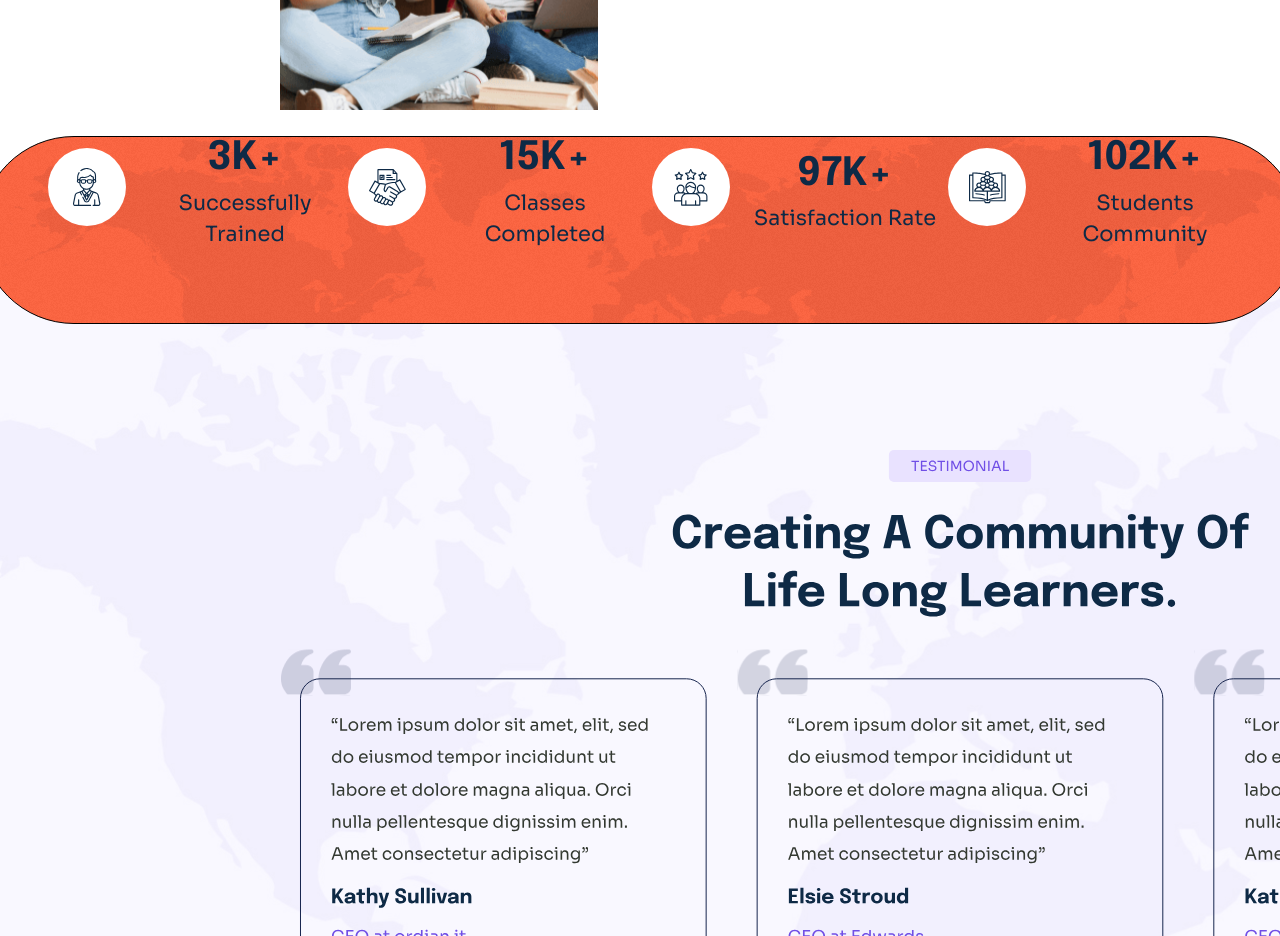
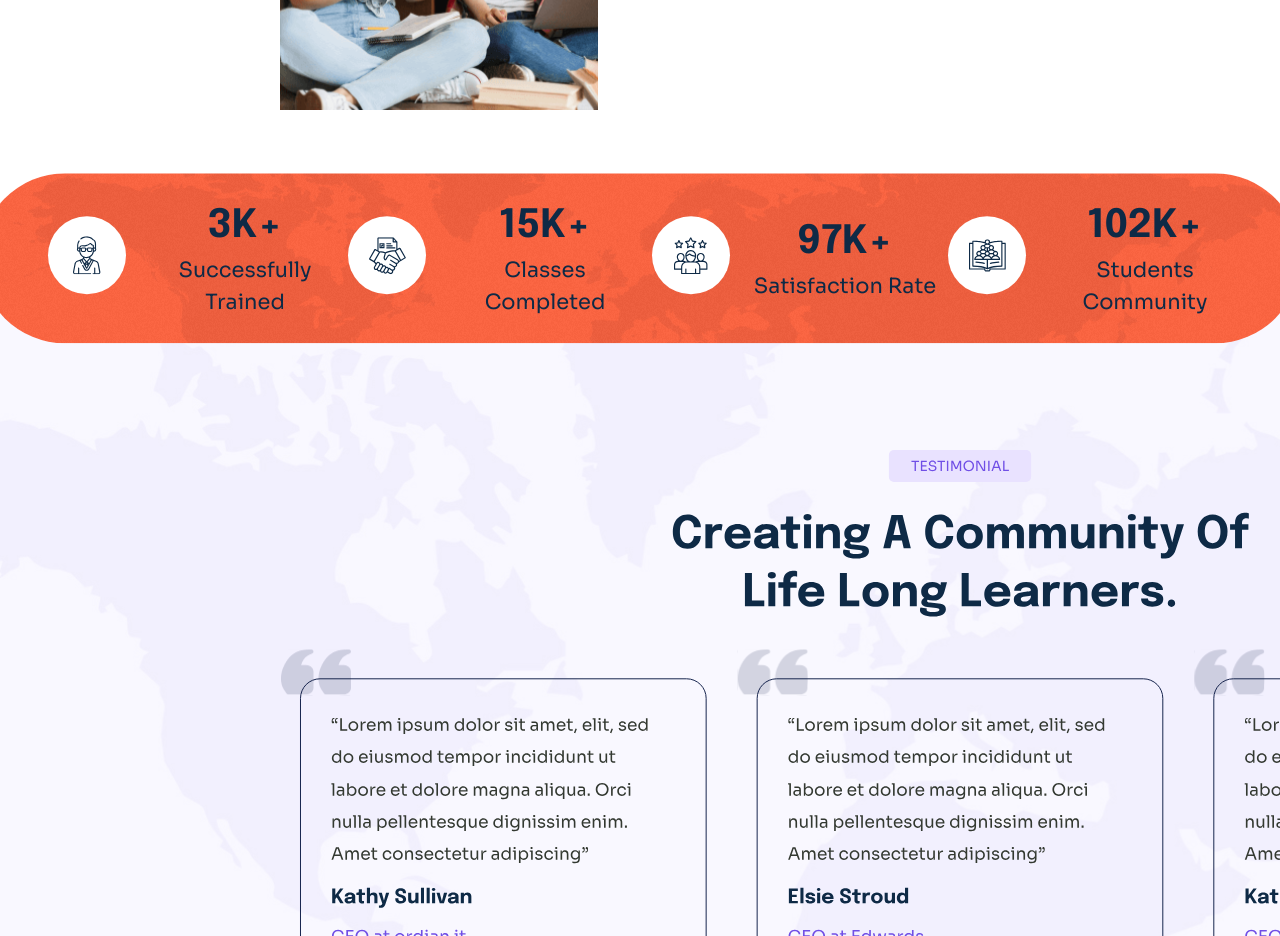
Before and after one commit to NafisatB/ECOURSE-KIDS-APP, a React (Vite) app: page /about in a window 1280 px wide. Shown: the part 1140-2076 px from the top of the page. Built offline with nearby package versions, Linux system fonts and the light colour scheme.

Commit message:
completed testimonial section on about us page

```diff
--- a/src/component/AboutPageSection/Testimonial/Testimonial.jsx
+++ b/src/component/AboutPageSection/Testimonial/Testimonial.jsx
@@ -12,8 +12,8 @@ export function Testimonial() {
 
         <div className="relative lg:py-30 py-15 px-5 lg:px-0">
 
-            <div style={{ backgroundImage: `url(${BorderBg})` }} className="border w-[1320px] h-[188px] rounded-[200px] bg-light-orange absolute left-1/2 -translate-x-1/2 -translate-y-1/2 flex items-center justify-center">
-                <div className="grid lg:grid-cols-4 grid-cols-2 lg:gap-0 gap-4 max-w-[1200px] mx-auto lg:mb-20 mb-10 px-5 lg:px-0 py-5 lg:py-0">
+            <div style={{ backgroundImage: `url(${BorderBg})` }} className="border-none w-[1320px] h-[170px] rounded-[200px] p-6 bg-light-orange bg-center absolute left-1/2  -translate-x-1/2 -translate-y-1/3">
+                <div className=" grid lg:grid-cols-4 grid-cols-2 lg:gap-0 gap-4 max-w-[1200px] mx-auto lg:mb-20 mb-10 px-5 lg:px-0 py-5 lg:py-0">
                     <div className="relative flex flex-col justify-center">
                         <Stats
                             variant='secondary'
--- a/src/pages/AboutUs.jsx
+++ b/src/pages/AboutUs.jsx
@@ -2,7 +2,7 @@ import {PageHeaderAbtUs} from '../component/LandingPageSection/PageHeader/PageHe
 import  {SubHeader} from '../component/Card/SubHeader/SubHeader'
 import {AboutUs} from '../component/AboutPageSection/AboutUs/AboutUs2'
 import { Testimonial } from '../component/AboutPageSection/Testimonial/Testimonial'
-import BgTestimonial from '../assets/images/bg-testimonial.jpg'
+
 export const AboutPage = () => {
     return (
         <div className="relative md:max-w-[1920px] mx-auto overflow-x-hidden">
@@ -19,7 +19,7 @@ export const AboutPage = () => {
                 </>
             }/>
             <AboutUs/>
-            <Testimonial style={{ backgroundImage: `url(${BgTestimonial})` }} className="bg-cover bg-center" />
+            <Testimonial />
         </div>
     )
 }
```
